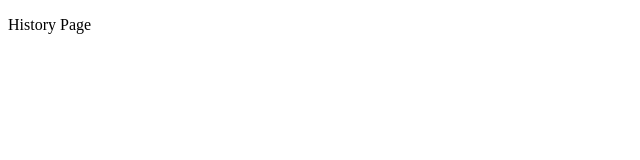
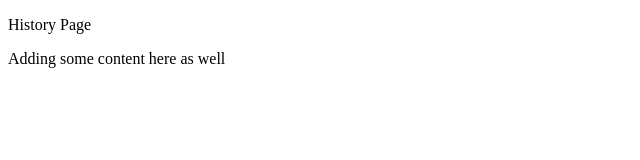
Before and after one commit to andrew-garfinkel/Restaurant_Page, a plain HTML site: page Restaurant_Page/history.html in a window 1280 px wide. Shown: the whole page, without its empty margins (0-640 px from the left). Drawn offline with Linux system fonts and the light colour scheme.

Commit message:
Added some text to the history page

```diff
--- a/Restaurant_Page/history.html
+++ b/Restaurant_Page/history.html
@@ -11,6 +11,7 @@
   <body>
 
     <p>History Page</p>
+    <p>Adding some content here as well</p>
   </body>
 
 </html>
```
Also changed, not shown: 1 other file.
